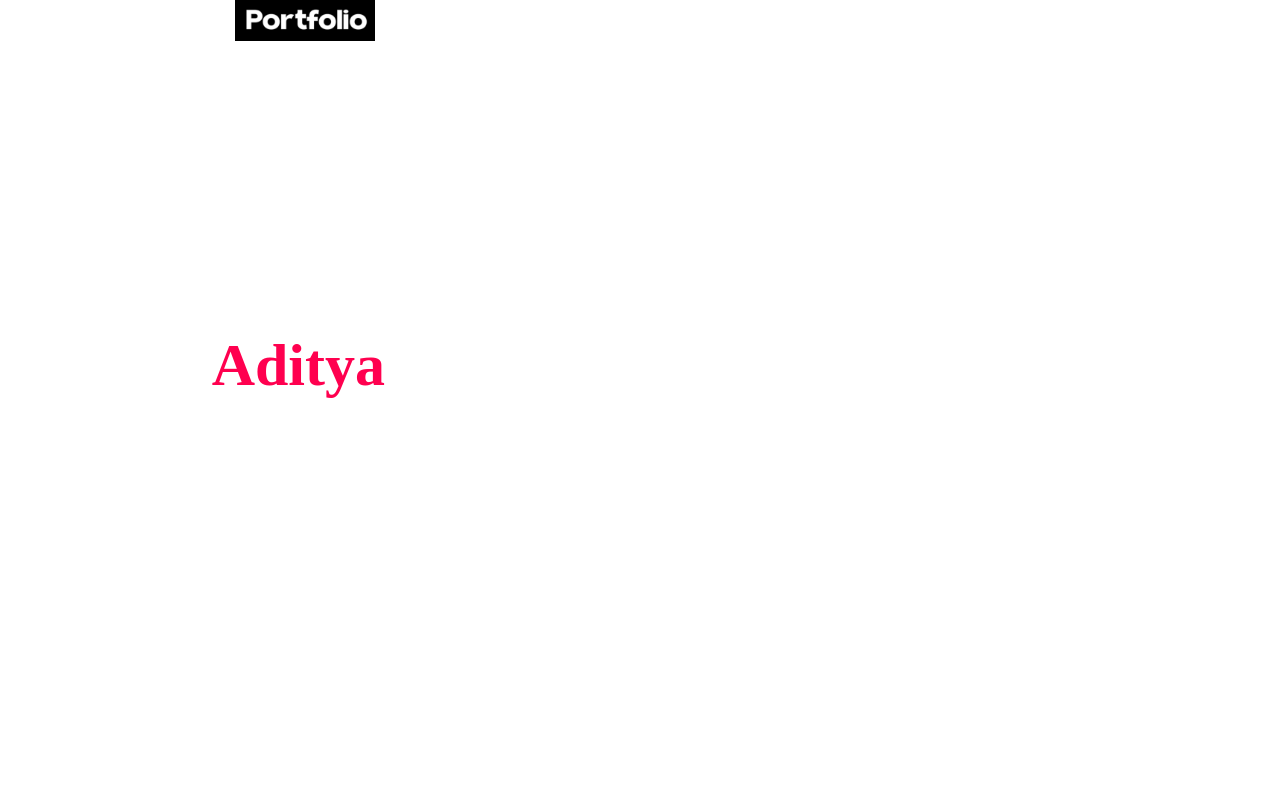
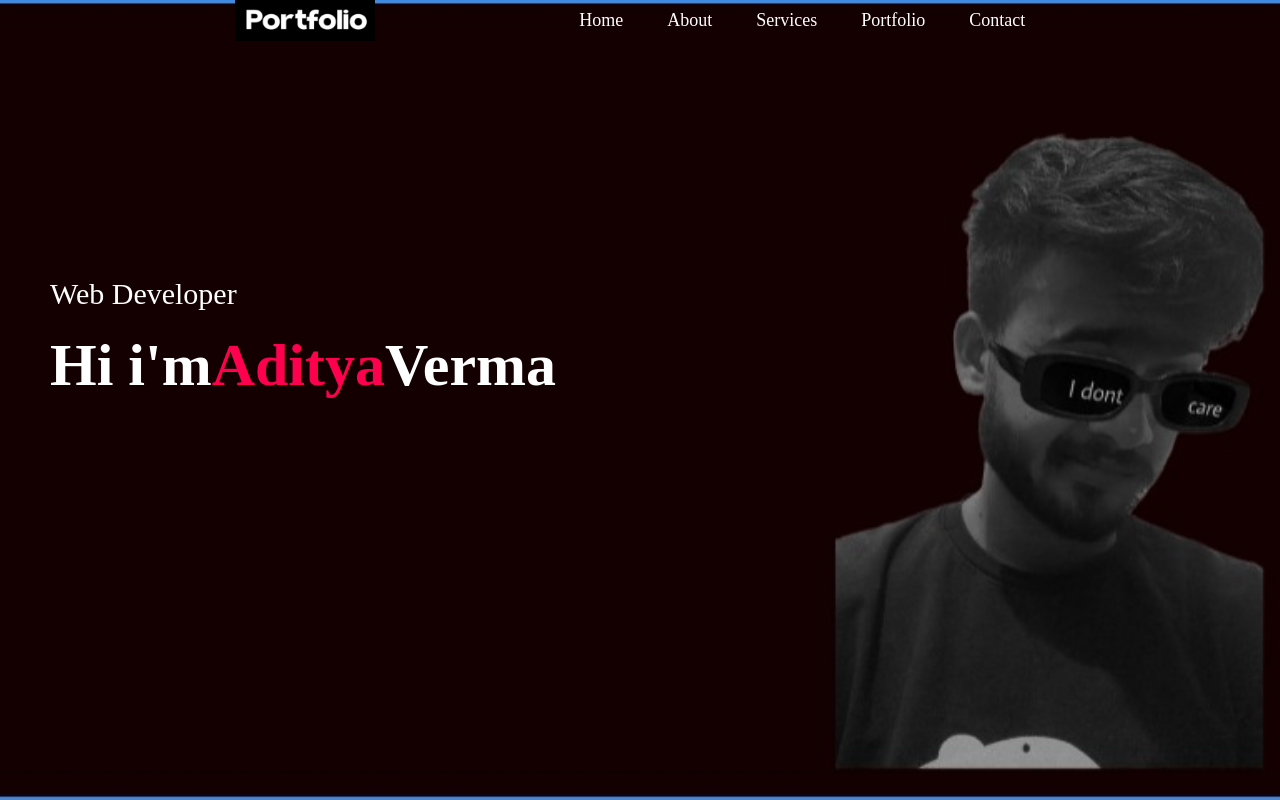
Before and after one commit to av905666/av905666.github.io, a plain HTML site: page index.html in a window 1280 px wide. Shown: the top 800 px of the page. Drawn offline with Linux system fonts and the light colour scheme.

Commit message:
Update style.css

```diff
--- a/style.css
+++ b/style.css
@@ -12,7 +12,7 @@ body{
 #header{
     width: 100%;
     height: 100vh;
-    background-image: url(images/backgroundimage.jpg);
+    background-image: url(backgroundimage.jpg);
       background-size: cover;
        background-position: center;
        padding: 0 50px;
```
